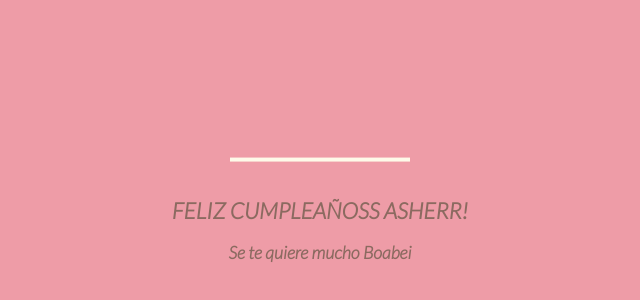
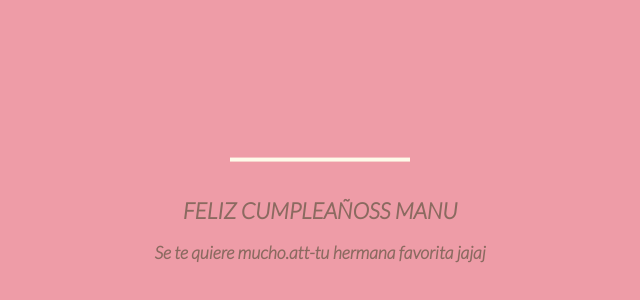
Before and after one commit to Jazmin3123/Cumple, a plain HTML site: page index.html in a window 1280 px wide. Shown: the part 166-466 px from the top of the page, without its empty margins (328-968 px from the left). Drawn offline with Linux system fonts and the light colour scheme.

Commit message:
Update index.html

```diff
--- a/index.html
+++ b/index.html
@@ -284,8 +284,8 @@
         <rect x="10" y="475.571" fill="#fefae9" width="180" height="4" />
       </svg>
       <div class="text">
-      <h1>FELIZ CUMPLEAÑOSS ASHERR!</h1>
-      <p class="name">Se te quiere mucho Boabei</p>
+      <h1>FELIZ CUMPLEAÑOSS MANU</h1>
+      <p class="name">Se te quiere mucho.att-tu hermana favorita jajaj</p>
       </div>
   </body>
 </html>
```
